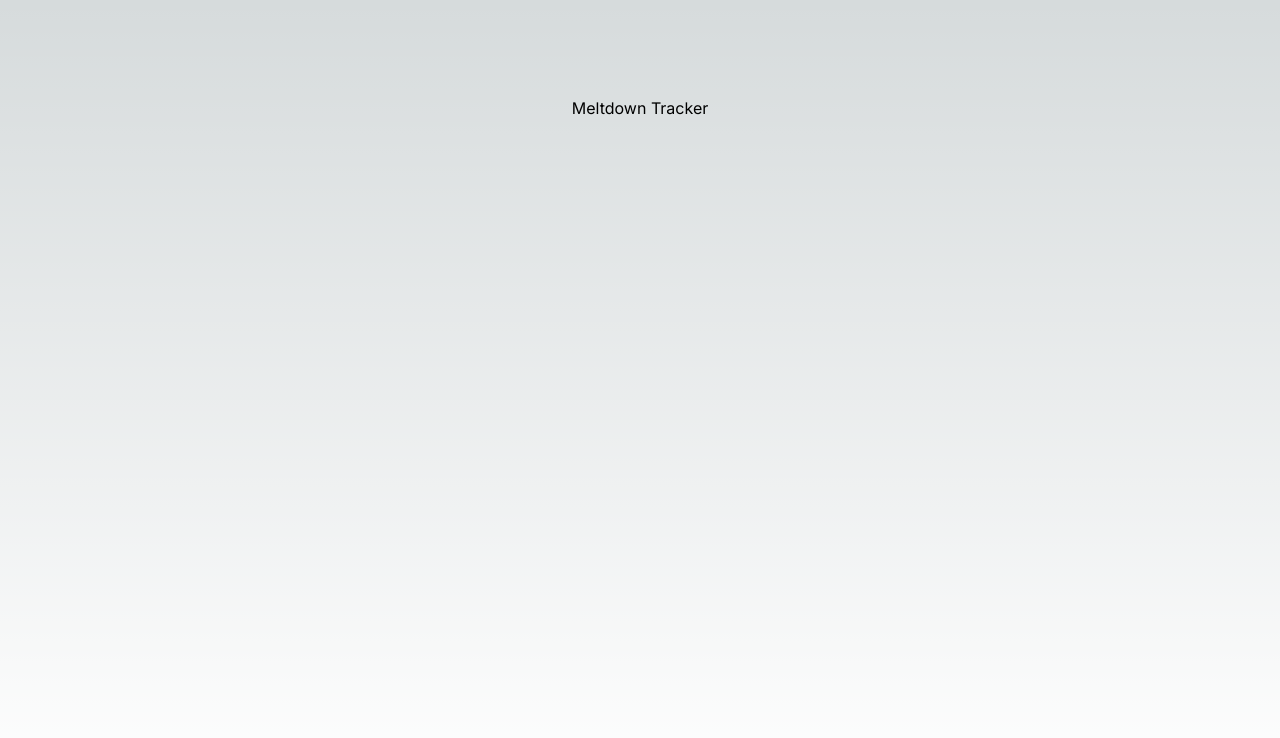
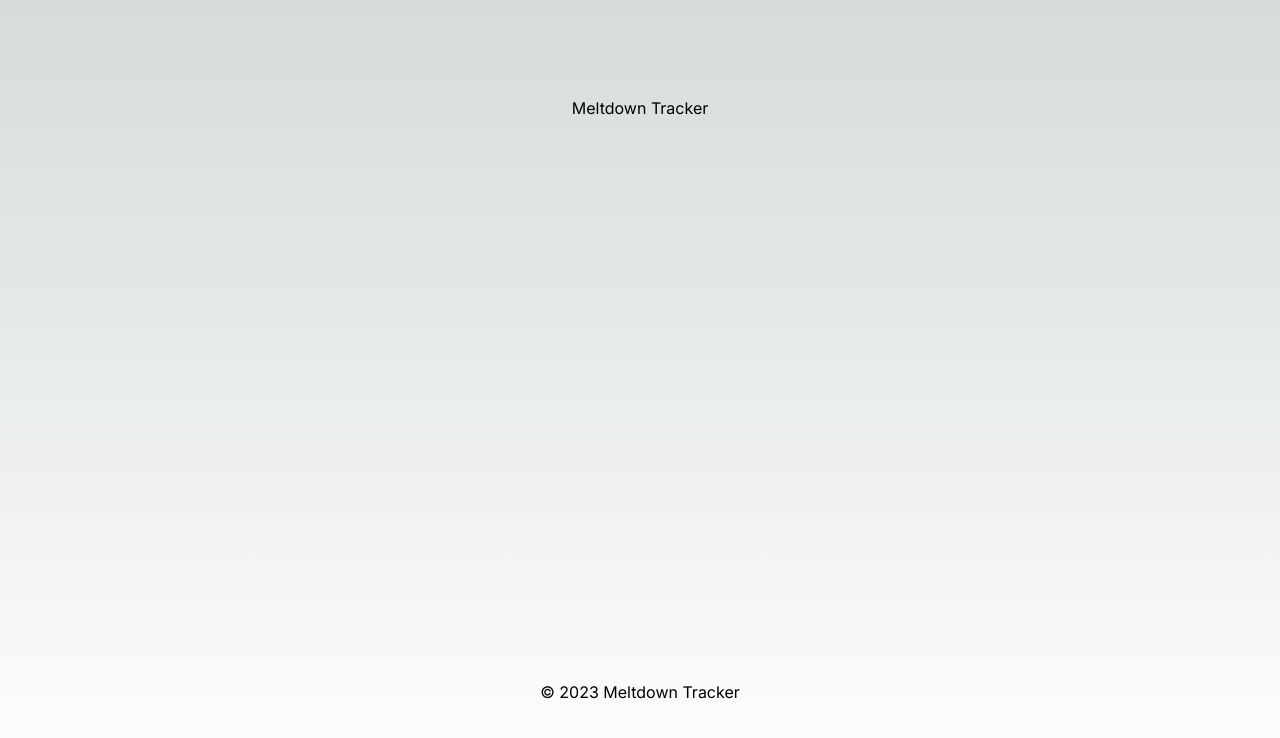
Before and after one commit to nikobatzi1990/meltdown-tracker-typescript, a Next.js app in the folder client/: page / in a window 1280 px wide. Shown: the top 738 px of the page. Built offline with nearby package versions, Linux system fonts and the light colour scheme.

Commit message:
feat: create Footer component

```diff
--- /dev/null
+++ b/client/app/components/Footer.tsx
@@ -0,0 +1,7 @@
+export default function Footer() {
+  return (
+    <footer>
+      <p>© 2023 Meltdown Tracker</p>
+    </footer>
+  );
+}
--- a/client/app/page.tsx
+++ b/client/app/page.tsx
@@ -1,5 +1,6 @@
 import Image from 'next/image';
 import Header from './components/Header';
+import Footer from './components/Footer';
 
 export default function Home() {
   return (
@@ -8,6 +9,7 @@
       <main >
 
       </main>
+      <Footer />
     </div>
   );
 }
```
